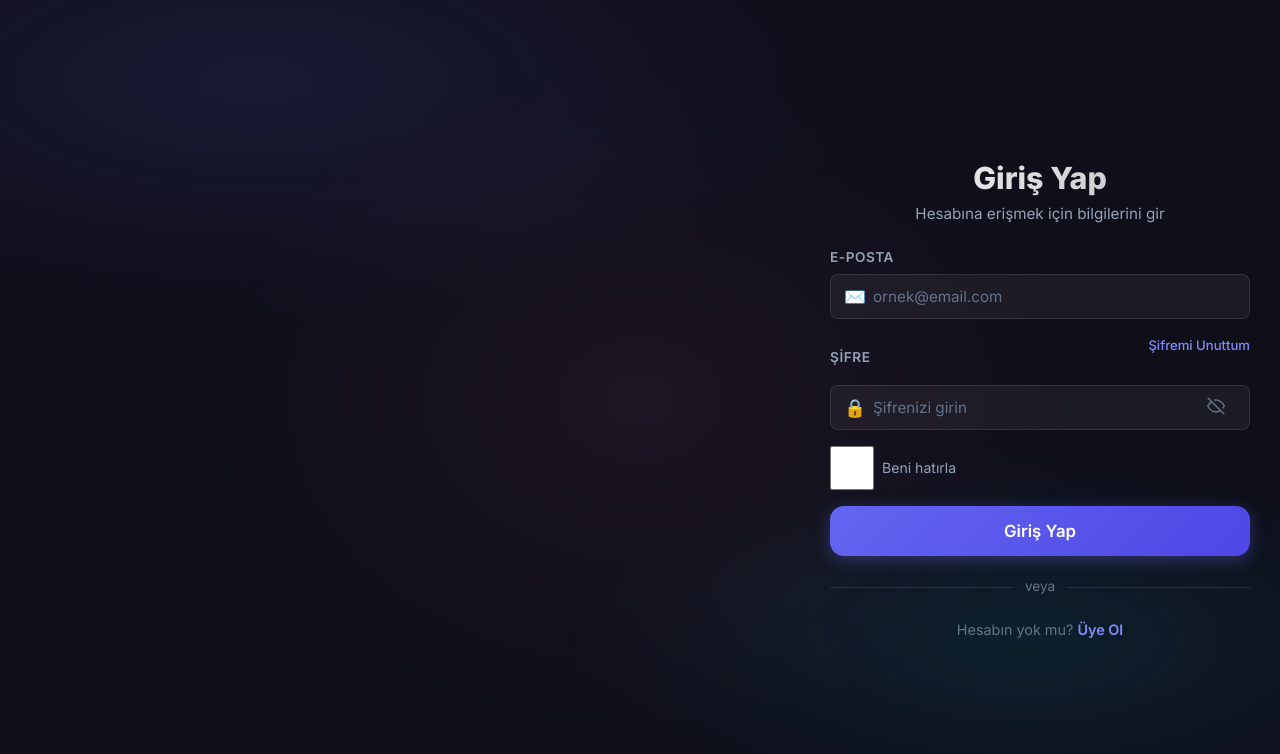
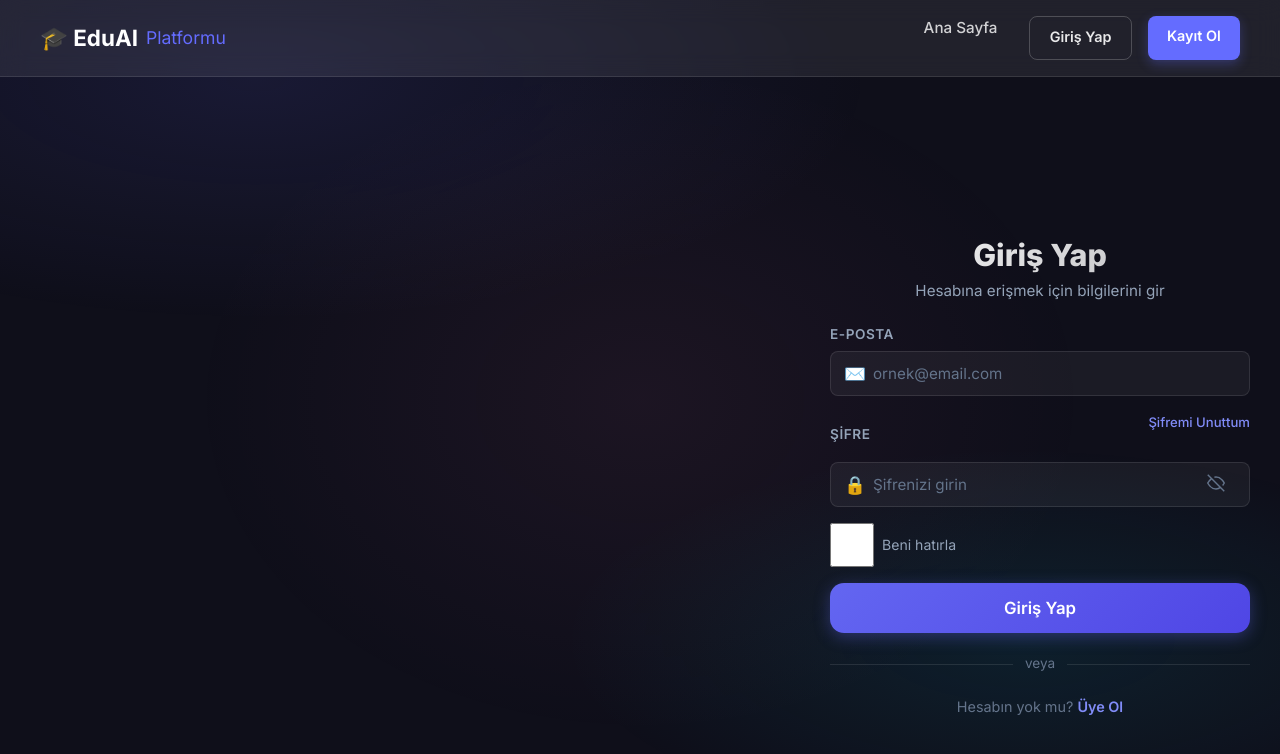
Before and after one commit to YunusNakkas/Uyarlanabilir-renme-Platformu, a React (Vite) app in the folder frontend/: page /giris in a window 1280 px wide. Shown: the top 754 px of the page. Built offline with nearby package versions, Linux system fonts and the light colour scheme; no server answers.

Commit message:
feat(frontend): Navbar bileseni App.jsx genel yerlesimine entegre edildi

```diff
--- a/frontend/src/App.jsx
+++ b/frontend/src/App.jsx
@@ -1,6 +1,7 @@
 import { BrowserRouter, Routes, Route, Navigate } from 'react-router-dom';
 import { AuthProvider } from './context/AuthContext';
 import { PublicRoute, PrivateRoute } from './components/RouteGuard';
+import Navbar from './components/Navbar';
 import LoginPage from './pages/LoginPage';
 import RegisterPage from './pages/RegisterPage';
 import ProfilePage from './pages/ProfilePage';
@@ -10,6 +11,9 @@
   return (
     <AuthProvider>
       <BrowserRouter>
+        <div className="app-layout">
+          <Navbar />
+          <main className="main-content">
             <Routes>
               {/* Public rotalar */}
               <Route path="/giris"  element={<PublicRoute><LoginPage /></PublicRoute>} />
@@ -23,6 +27,8 @@
               <Route path="/" element={<Navigate to="/giris" replace />} />
               <Route path="*" element={<Navigate to="/giris" replace />} />
             </Routes>
+          </main>
+        </div>
       </BrowserRouter>
     </AuthProvider>
   );
```
Lines whose indentation alone changed are shown as unchanged.
